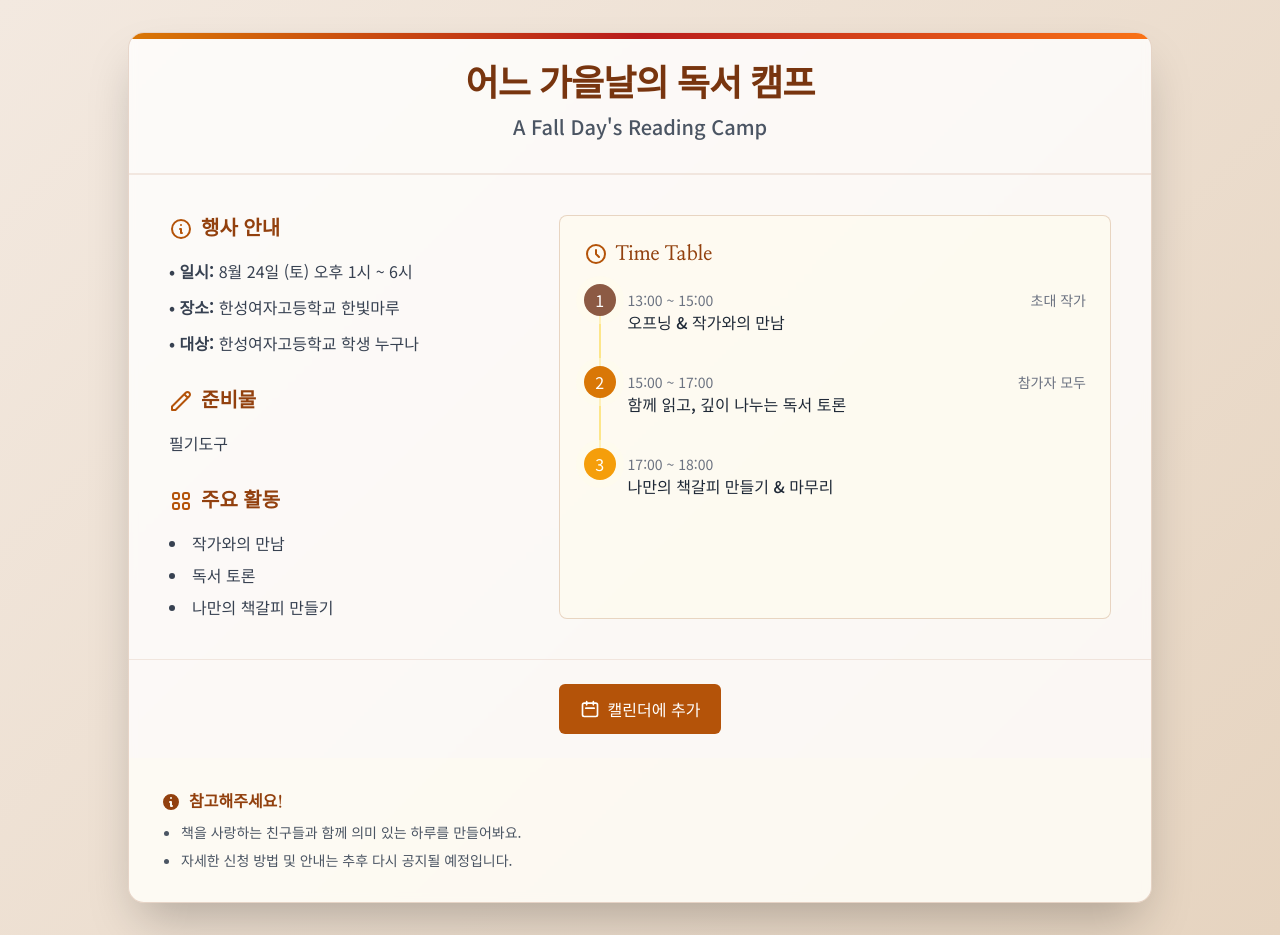
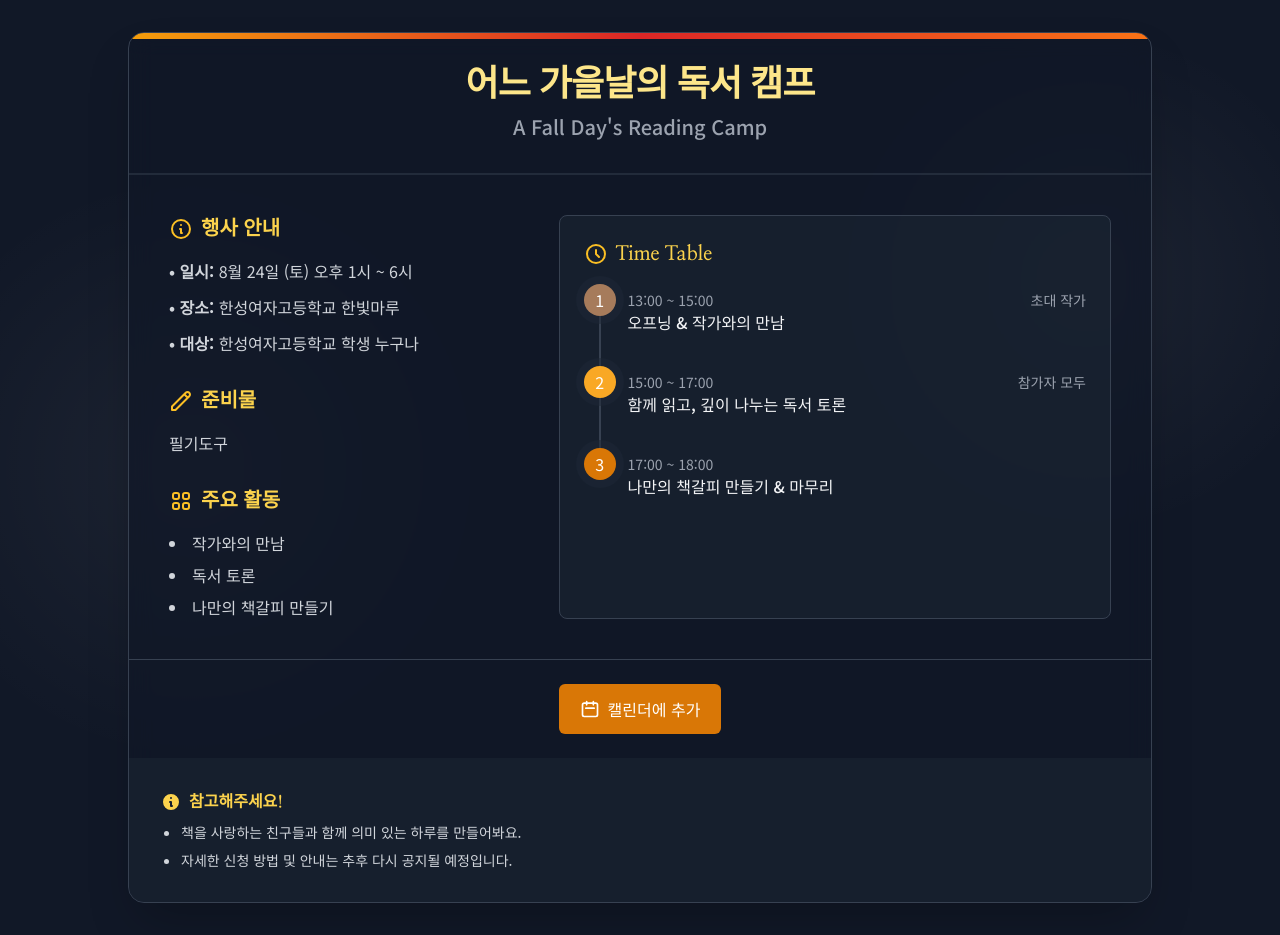
Before and after one commit to imuzikr/test0725, a plain HTML site: page index.html in a window 1280 px wide. Drawn offline with nearby package versions, Linux system fonts and the light colour scheme.

Commit message:
Add files via upload

```diff
--- a/index.html
+++ b/index.html
@@ -3,7 +3,7 @@
 <head>
     <meta charset="UTF-8">
     <meta name="viewport" content="width=device-width, initial-scale=1.0">
-    <title>어느 가을날의 독서 캠프 초대장</title>
+    <title>어느 가을날의 독서 캠프 초대장 (다크 모드)</title>
 
     <!-- Tailwind CSS for styling -->
     <script src="https://cdn.tailwindcss.com"></script>
@@ -18,17 +18,17 @@
 </head>
 <body class="flex items-center justify-center min-h-screen p-4 sm:p-6 lg:p-8">
 
-    <!-- Main Invitation Card with a warm, paper-like theme -->
-    <div class="bg-white/80 backdrop-blur-sm border border-amber-800/20 rounded-2xl shadow-2xl max-w-5xl w-full mx-auto overflow-hidden transform transition-all duration-500 relative z-10">
+    <!-- Main Invitation Card with a dark, paper-like theme -->
+    <div class="bg-gray-900/70 backdrop-blur-md border border-gray-700 rounded-2xl shadow-2xl max-w-5xl w-full mx-auto overflow-hidden transform transition-all duration-500 relative z-10">
 
         <!-- Header Section -->
-        <header class="p-8 text-center relative border-b-2 border-amber-800/10">
-            <div class="absolute top-0 left-0 w-full h-1.5 bg-gradient-to-r from-amber-600 via-red-700 to-orange-500"></div>
+        <header class="p-8 text-center relative border-b-2 border-gray-700/50">
+            <div class="absolute top-0 left-0 w-full h-1.5 bg-gradient-to-r from-amber-500 via-red-600 to-orange-500"></div>
             <div>
-                <h1 class="text-3xl md:text-4xl font-black text-amber-900 tracking-tight">
+                <h1 class="text-3xl md:text-4xl font-black text-amber-200 tracking-tight">
                     어느 가을날의 독서 캠프
                 </h1>
-                <p class="text-lg md:text-xl text-gray-600 mt-2 font-medium">A Fall Day's Reading Camp</p>
+                <p class="text-lg md:text-xl text-gray-400 mt-2 font-medium">A Fall Day's Reading Camp</p>
             </div>
         </header>
 
@@ -40,11 +40,11 @@
                 <div class="lg:col-span-2 space-y-8">
                     <!-- Event Info -->
                     <div>
-                        <h2 class="text-xl font-bold text-amber-800 mb-4 flex items-center">
-                            <svg class="w-6 h-6 mr-2 text-amber-700" fill="none" stroke="currentColor" viewBox="0 0 24 24" xmlns="http://www.w3.org/2000/svg"><path stroke-linecap="round" stroke-linejoin="round" stroke-width="2" d="M13 16h-1v-4h-1m1-4h.01M21 12a9 9 0 11-18 0 9 9 0 0118 0z"></path></svg>
+                        <h2 class="text-xl font-bold text-amber-300 mb-4 flex items-center">
+                            <svg class="w-6 h-6 mr-2 text-amber-400" fill="none" stroke="currentColor" viewBox="0 0 24 24" xmlns="http://www.w3.org/2000/svg"><path stroke-linecap="round" stroke-linejoin="round" stroke-width="2" d="M13 16h-1v-4h-1m1-4h.01M21 12a9 9 0 11-18 0 9 9 0 0118 0z"></path></svg>
                             행사 안내
                         </h2>
-                        <div class="space-y-3 text-gray-700">
+                        <div class="space-y-3 text-gray-300">
                             <p><strong>• 일시:</strong> 8월 24일 (토) 오후 1시 ~ 6시</p>
                             <p><strong>• 장소:</strong> 한성여자고등학교 한빛마루</p>
                             <p><strong>• 대상:</strong> 한성여자고등학교 학생 누구나</p>
@@ -53,20 +53,20 @@
 
                     <!-- What to Bring -->
                     <div>
-                        <h2 class="text-xl font-bold text-amber-800 mb-4 flex items-center">
-                            <svg class="w-6 h-6 mr-2 text-amber-700" fill="none" stroke="currentColor" viewBox="0 0 24 24" xmlns="http://www.w3.org/2000/svg"><path stroke-linecap="round" stroke-linejoin="round" stroke-width="2" d="M15.232 5.232l3.536 3.536m-2.036-5.036a2.5 2.5 0 113.536 3.536L6.5 21.036H3v-3.572L16.732 3.732z"></path></svg>
+                        <h2 class="text-xl font-bold text-amber-300 mb-4 flex items-center">
+                            <svg class="w-6 h-6 mr-2 text-amber-400" fill="none" stroke="currentColor" viewBox="0 0 24 24" xmlns="http://www.w3.org/2000/svg"><path stroke-linecap="round" stroke-linejoin="round" stroke-width="2" d="M15.232 5.232l3.536 3.536m-2.036-5.036a2.5 2.5 0 113.536 3.536L6.5 21.036H3v-3.572L16.732 3.732z"></path></svg>
                             준비물
                         </h2>
-                        <p class="text-gray-700">필기도구</p>
+                        <p class="text-gray-300">필기도구</p>
                     </div>
 
                     <!-- Main Activities -->
                     <div>
-                        <h2 class="text-xl font-bold text-amber-800 mb-4 flex items-center">
-                           <svg class="w-6 h-6 mr-2 text-amber-700" fill="none" stroke="currentColor" viewBox="0 0 24 24" xmlns="http://www.w3.org/2000/svg"><path stroke-linecap="round" stroke-linejoin="round" stroke-width="2" d="M4 6a2 2 0 012-2h2a2 2 0 012 2v2a2 2 0 01-2 2H6a2 2 0 01-2-2V6zM14 6a2 2 0 012-2h2a2 2 0 012 2v2a2 2 0 01-2 2h-2a2 2 0 01-2-2V6zM4 16a2 2 0 012-2h2a2 2 0 012 2v2a2 2 0 01-2 2H6a2 2 0 01-2-2v-2zM14 16a2 2 0 012-2h2a2 2 0 012 2v2a2 2 0 01-2 2h-2a2 2 0 01-2-2v-2z"></path></svg>
+                        <h2 class="text-xl font-bold text-amber-300 mb-4 flex items-center">
+                           <svg class="w-6 h-6 mr-2 text-amber-400" fill="none" stroke="currentColor" viewBox="0 0 24 24" xmlns="http://www.w3.org/2000/svg"><path stroke-linecap="round" stroke-linejoin="round" stroke-width="2" d="M4 6a2 2 0 012-2h2a2 2 0 012 2v2a2 2 0 01-2 2H6a2 2 0 01-2-2V6zM14 6a2 2 0 012-2h2a2 2 0 012 2v2a2 2 0 01-2 2h-2a2 2 0 01-2-2V6zM4 16a2 2 0 012-2h2a2 2 0 012 2v2a2 2 0 01-2 2H6a2 2 0 01-2-2v-2zM14 16a2 2 0 012-2h2a2 2 0 012 2v2a2 2 0 01-2 2h-2a2 2 0 01-2-2v-2z"></path></svg>
                             주요 활동
                         </h2>
-                        <ul class="list-disc list-inside text-gray-700 space-y-2">
+                        <ul class="list-disc list-inside text-gray-300 space-y-2">
                             <li>작가와의 만남</li>
                             <li>독서 토론</li>
                             <li>나만의 책갈피 만들기</li>
@@ -75,9 +75,9 @@
                 </div>
 
                 <!-- Right Column: Schedule -->
-                <div class="lg:col-span-3 bg-amber-50/50 p-6 rounded-lg border border-amber-800/20">
-                    <h2 class="text-xl font-bold text-amber-800 mb-4 flex items-center">
-                        <svg class="w-6 h-6 mr-2 text-amber-700" fill="none" stroke="currentColor" viewBox="0 0 24 24" xmlns="http://www.w3.org/2000/svg"><path stroke-linecap="round" stroke-linejoin="round" stroke-width="2" d="M12 8v4l3 3m6-3a9 9 0 11-18 0 9 9 0 0118 0z"></path></svg>
+                <div class="lg:col-span-3 bg-gray-800/50 p-6 rounded-lg border border-gray-700">
+                    <h2 class="text-xl font-bold text-amber-300 mb-4 flex items-center">
+                        <svg class="w-6 h-6 mr-2 text-amber-400" fill="none" stroke="currentColor" viewBox="0 0 24 24" xmlns="http://www.w3.org/2000/svg"><path stroke-linecap="round" stroke-linejoin="round" stroke-width="2" d="M12 8v4l3 3m6-3a9 9 0 11-18 0 9 9 0 0118 0z"></path></svg>
                         Time Table
                     </h2>
                     <div class="flow-root">
@@ -85,30 +85,30 @@
                             <!-- Schedule Items -->
                             <li>
                                 <div class="relative pb-8">
-                                    <span class="absolute top-4 left-4 -ml-px h-full w-0.5 bg-amber-200" aria-hidden="true"></span>
+                                    <span class="absolute top-4 left-4 -ml-px h-full w-0.5 bg-gray-700" aria-hidden="true"></span>
                                     <div class="relative flex space-x-3">
-                                        <div><span class="h-8 w-8 rounded-full bg-autumn-brown text-white flex items-center justify-center ring-8 ring-amber-50/50">1</span></div>
+                                        <div><span class="h-8 w-8 rounded-full bg-autumn-brown text-white flex items-center justify-center ring-8 ring-gray-800/50">1</span></div>
                                         <div class="min-w-0 flex-1 pt-1.5 flex justify-between space-x-4">
                                             <div>
-                                                <p class="text-sm text-gray-500">13:00 ~ 15:00</p>
-                                                <p class="font-medium text-gray-800">오프닝 & 작가와의 만남</p>
+                                                <p class="text-sm text-gray-400">13:00 ~ 15:00</p>
+                                                <p class="font-medium text-gray-100">오프닝 & 작가와의 만남</p>
                                             </div>
-                                            <div class="text-right text-sm whitespace-nowrap text-gray-500">초대 작가</div>
+                                            <div class="text-right text-sm whitespace-nowrap text-gray-400">초대 작가</div>
                                         </div>
                                     </div>
                                 </div>
                             </li>
                             <li>
                                 <div class="relative pb-8">
-                                    <span class="absolute top-4 left-4 -ml-px h-full w-0.5 bg-amber-200" aria-hidden="true"></span>
+                                    <span class="absolute top-4 left-4 -ml-px h-full w-0.5 bg-gray-700" aria-hidden="true"></span>
                                     <div class="relative flex space-x-3">
-                                        <div><span class="h-8 w-8 rounded-full bg-autumn-orange text-white flex items-center justify-center ring-8 ring-amber-50/50">2</span></div>
+                                        <div><span class="h-8 w-8 rounded-full bg-autumn-orange text-white flex items-center justify-center ring-8 ring-gray-800/50">2</span></div>
                                         <div class="min-w-0 flex-1 pt-1.5 flex justify-between space-x-4">
                                             <div>
-                                                <p class="text-sm text-gray-500">15:00 ~ 17:00</p>
-                                                <p class="font-medium text-gray-800">함께 읽고, 깊이 나누는 독서 토론</p>
+                                                <p class="text-sm text-gray-400">15:00 ~ 17:00</p>
+                                                <p class="font-medium text-gray-100">함께 읽고, 깊이 나누는 독서 토론</p>
                                             </div>
-                                            <div class="text-right text-sm whitespace-nowrap text-gray-500">참가자 모두</div>
+                                            <div class="text-right text-sm whitespace-nowrap text-gray-400">참가자 모두</div>
                                         </div>
                                     </div>
                                 </div>
@@ -116,11 +116,11 @@
                              <li>
                                 <div class="relative">
                                     <div class="relative flex space-x-3">
-                                        <div><span class="h-8 w-8 rounded-full bg-amber-500 text-white flex items-center justify-center ring-8 ring-amber-50/50">3</span></div>
+                                        <div><span class="h-8 w-8 rounded-full bg-amber-600 text-white flex items-center justify-center ring-8 ring-gray-800/50">3</span></div>
                                         <div class="min-w-0 flex-1 pt-1.5 flex justify-between space-x-4">
                                             <div>
-                                                <p class="text-sm text-gray-500">17:00 ~ 18:00</p>
-                                                <p class="font-medium text-gray-800">나만의 책갈피 만들기 & 마무리</p>
+                                                <p class="text-sm text-gray-400">17:00 ~ 18:00</p>
+                                                <p class="font-medium text-gray-100">나만의 책갈피 만들기 & 마무리</p>
                                             </div>
                                         </div>
                                     </div>
@@ -133,10 +133,10 @@
         </main>
 
         <!-- Action Buttons Section -->
-        <section class="border-t border-amber-800/10 px-6 md:px-10 py-6">
+        <section class="border-t border-gray-700 px-6 md:px-10 py-6">
             <div class="flex flex-col sm:flex-row items-center justify-center gap-4">
                 <!-- Google Calendar Button -->
-                <a href="https://www.google.com/calendar/render?action=TEMPLATE&text=%EC%96%B4%EB%8A%90+%EA%B0%80%EC%9D%84%EB%82%A0%EC%9D%98+%EB%8F%85%EC%84%9C+%EC%BA%A0%ED%94%84&dates=20240824T040000Z/20240824T090000Z&details=%EC%A4%80%EB%B9%84%EB%AC%BC%3A+%ED%95%84%EA%B8%B0%EB%8F%84%EA%B5%AC%0A%0A%EC%A3%BC%EC%9A%94+%ED%99%9C%EB%8F%99%3A%0A-+%EC%9E%91%EA%B0%80%EC%99%80%EC%9D%98+%EB%A7%8C%EB%82%A8%0A-+%EB%8F%85%EC%84%9C+%ED%86%A0%EB%A1%A0%0A-+%EB%82%98%EB%A7%8C%EC%9D%98+%EC%B1%85%EA%B0%88%ED%94%BC+%EB%A7%8C%EB%93%A4%EA%B8%B0&location=%ED%95%9C%EC%84%B1%EC%97%AC%EC%9E%90%EA%B3%A0%EB%93%B1%ED%95%99%EA%B5%90+%ED%95%9C%EB%B9%9B%EB%A7%88%EB%A3%A8" target="_blank" class="w-full sm:w-auto inline-flex items-center justify-center px-5 py-3 border border-transparent text-base font-medium rounded-md text-white bg-amber-700 hover:bg-amber-800 transition-colors duration-300">
+                <a href="https://www.google.com/calendar/render?action=TEMPLATE&text=%EC%96%B4%EB%8A%90+%EA%B0%80%EC%9D%84%EB%82%A0%EC%9D%98+%EB%8F%85%EC%84%9C+%EC%BA%A0%ED%94%84&dates=20240824T040000Z/20240824T090000Z&details=%EC%A4%80%EB%B9%84%EB%AC%BC%3A+%ED%95%84%EA%B8%B0%EB%8F%84%EA%B5%AC%0A%0A%EC%A3%BC%EC%9A%94+%ED%99%9C%EB%8F%99%3A%0A-+%EC%9E%91%EA%B0%80%EC%99%80%EC%9D%98+%EB%A7%8C%EB%82%A8%0A-+%EB%8F%85%EC%84%9C+%ED%86%A0%EB%A1%A0%0A-+%EB%82%98%EB%A7%8C%EC%9D%98+%EC%B1%85%EA%B0%88%ED%94%BC+%EB%A7%8C%EB%93%A4%EA%B8%B0&location=%ED%95%9C%EC%84%B1%EC%97%AC%EC%9E%90%EA%B3%A0%EB%93%B1%ED%95%99%EA%B5%90+%ED%95%9C%EB%B9%9B%EB%A7%88%EB%A3%A8" target="_blank" class="w-full sm:w-auto inline-flex items-center justify-center px-5 py-3 border border-transparent text-base font-medium rounded-md text-white bg-amber-600 hover:bg-amber-700 transition-colors duration-300">
                     <svg class="w-5 h-5 mr-2" fill="none" stroke="currentColor" viewBox="0 0 24 24" xmlns="http://www.w3.org/2000/svg"><path stroke-linecap="round" stroke-linejoin="round" stroke-width="2" d="M8 7V3m8 4V3m-9 8h10M5 21h14a2 2 0 002-2V7a2 2 0 00-2-2H5a2 2 0 00-2 2v12a2 2 0 002 2z"></path></svg>
                     캘린더에 추가
                 </a>
@@ -144,12 +144,12 @@
         </section>
 
         <!-- Footer Notes -->
-        <footer class="bg-amber-50/30 p-6 md:p-8">
-            <h3 class="font-bold text-amber-800 mb-2 flex items-center">
+        <footer class="bg-gray-800/50 p-6 md:p-8">
+            <h3 class="font-bold text-amber-300 mb-2 flex items-center">
                 <svg class="w-5 h-5 mr-2" fill="currentColor" viewBox="0 0 20 20" xmlns="http://www.w3.org/2000/svg"><path fill-rule="evenodd" d="M18 10a8 8 0 11-16 0 8 8 0 0116 0zm-7-4a1 1 0 11-2 0 1 1 0 012 0zM9 9a1 1 0 000 2v3a1 1 0 001 1h1a1 1 0 100-2v-3a1 1 0 00-1-1H9z" clip-rule="evenodd"></path></svg>
                 참고해주세요!
             </h3>
-            <ul class="list-outside list-disc pl-5 text-gray-600 space-y-2 text-sm">
+            <ul class="list-outside list-disc pl-5 text-gray-300 space-y-2 text-sm">
                 <li>책을 사랑하는 친구들과 함께 의미 있는 하루를 만들어봐요.</li>
                 <li>자세한 신청 방법 및 안내는 추후 다시 공지될 예정입니다.</li>
             </ul>
--- a/script.js
+++ b/script.js
@@ -1,11 +1,11 @@
 /*
-  script.js
+  script.js (Dark Theme)
   '어느 가을날의 독서 캠프' 안내장을 위한 JavaScript 파일입니다.
   이곳에 동적인 기능을 추가할 수 있습니다.
 */
 
 // 페이지가 성공적으로 로드되었음을 콘솔에 출력합니다.
-console.log("독서 캠프 안내장 스크립트가 로드되었습니다.");
+console.log("독서 캠프 안내장 (다크 모드) 스크립트가 로드되었습니다.");
 
 // 현재는 특별한 기능이 없지만,
 // 향후 버튼 클릭 이벤트, 애니메이션 효과 등
--- a/style.css
+++ b/style.css
@@ -1,7 +1,6 @@
-/* style.css
-  '어느 가을날의 독서 캠프' 안내장을 위한 스타일시트입니다.
+/* style.css (Dark Theme)
+  '어느 가을날의 독서 캠프' 안내장을 위한 다크 모드 스타일시트입니다.
   이 파일은 폰트, 색상, 배경 등 전반적인 디자인을 정의합니다.
-  Tailwind CSS 클래스와 함께 사용됩니다.
 */
 
 /* Apply custom fonts */
@@ -14,16 +13,19 @@ h1, h2, h3 {
     font-family: 'Nanum Myeongjo', serif; /* A more classic font for titles */
 }
 
-/* Autumn-themed colors */
-.autumn-brown { color: #8C5A44; }
-.autumn-orange { color: #D97706; }
-.autumn-red { color: #B91C1C; }
-.autumn-gold { color: #FBBF24; }
-.bg-autumn-brown { background-color: #8C5A44; }
-.bg-autumn-orange { background-color: #D97706; }
+/* Autumn-themed colors (adjusted for dark mode) */
+.autumn-brown { color: #A67B5B; }
+.autumn-orange { color: #F9A825; }
+.autumn-red { color: #EF5350; }
+.autumn-gold { color: #FFEE58; }
+.bg-autumn-brown { background-color: #A67B5B; }
+.bg-autumn-orange { background-color: #F9A825; }
 
-/* Background gradient */
+/* Dark theme background */
 body {
-    background: linear-gradient(135deg, #f3e9e0 0%, #e6d4c0 100%);
+    background-color: #111827; /* Dark Gray */
+    background-image:
+        radial-gradient(circle at 15% 50%, rgba(255, 255, 255, 0.05) 0%, rgba(255, 255, 255, 0) 25%),
+        radial-gradient(circle at 85% 30%, rgba(255, 255, 255, 0.05) 0%, rgba(255, 255, 255, 0) 20%);
     position: relative;
 }
```
